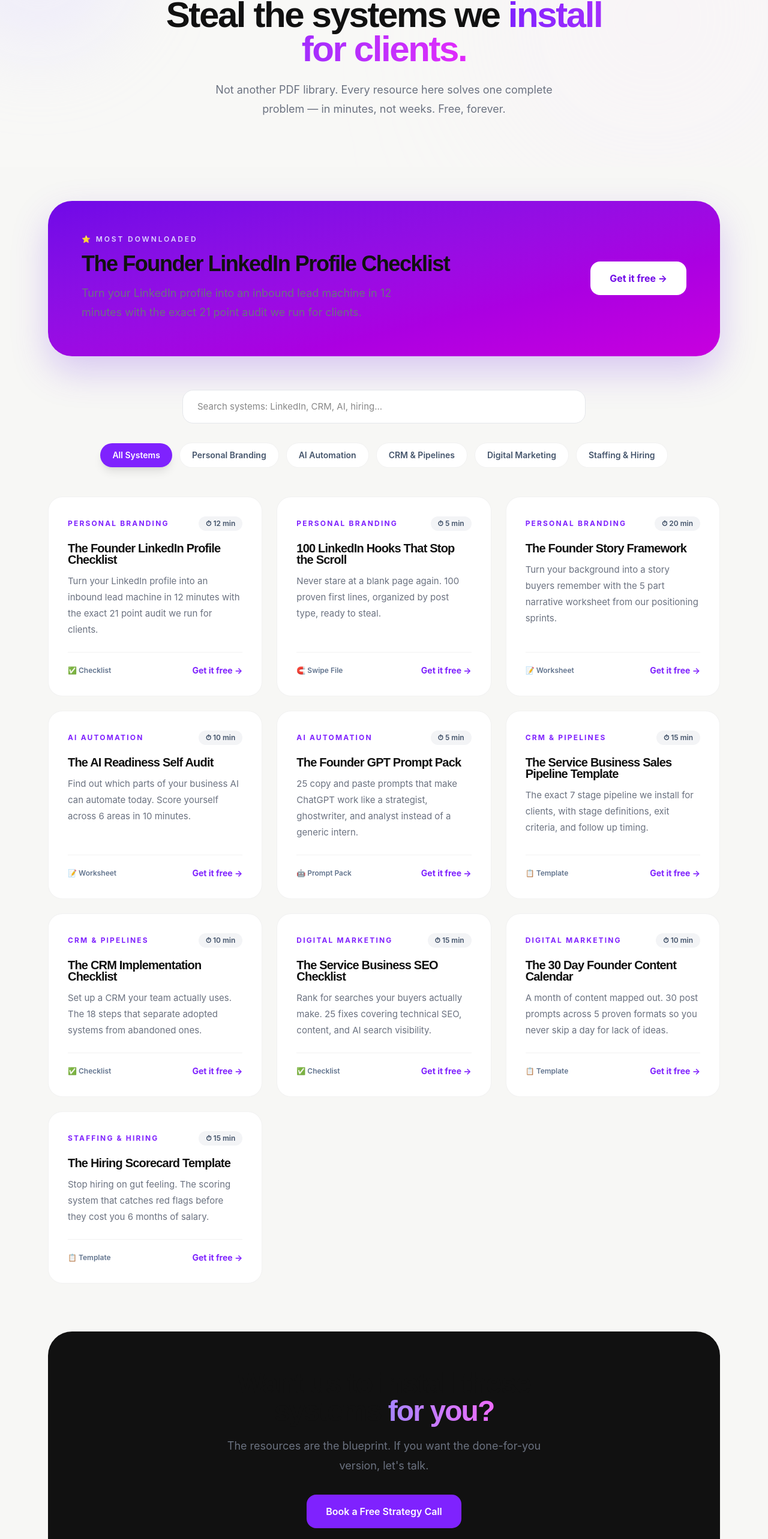
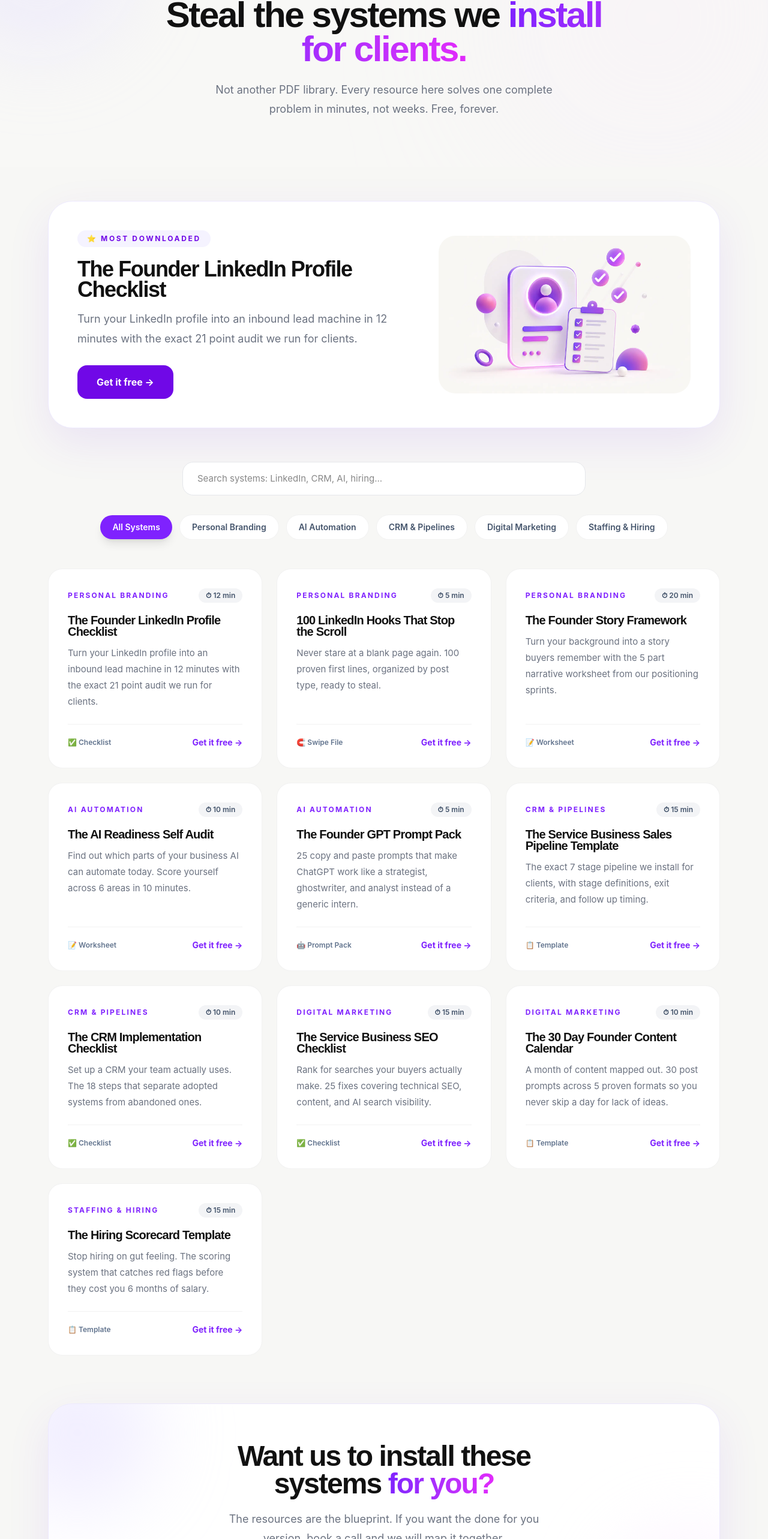
Before and after one commit to Socieas/socieas, a Next.js app: page /resources in a window 1280 px wide. Shown: the part 226-2792 px from the top of the page at 60% size. Built offline with nearby package versions, Linux system fonts and the light colour scheme.

Commit message:
Update page.tsx

```diff
--- a/app/resources/page.tsx
+++ b/app/resources/page.tsx
@@ -1,5 +1,6 @@
 // app/resources/page.tsx
 import Link from "next/link";
+import Image from "next/image";
 import Navbar from "@/components/Navbar";
 import Footer from "@/components/Footer";
 import FadeUp from "@/components/FadeUp";
@@ -38,7 +39,7 @@ export default function ResourcesPage() {
           <div className="absolute right-0 top-16 h-96 w-96 rounded-full bg-fuchsia-100/40 blur-[140px]" />
         </div>
 
-        <div className="relative mx-auto max-w-7xl px-6 lg:px-8 text-center">
+        <div className="relative mx-auto max-w-7xl px-6 text-center lg:px-8">
           <div className="inline-flex items-center gap-2 rounded-full border border-violet-200 bg-white px-5 py-2 text-sm font-semibold text-violet-700 shadow-sm">
             🧲 Free Founder Resources
           </div>
@@ -52,7 +53,7 @@ export default function ResourcesPage() {
 
           <p className="mx-auto mt-6 max-w-xl text-lg leading-8 text-slate-600">
             Not another PDF library. Every resource here solves one complete
-            problem — in minutes, not weeks. Free, forever.
+            problem in minutes, not weeks. Free, forever.
           </p>
         </div>
       </section>
@@ -63,22 +64,32 @@ export default function ResourcesPage() {
           <div className="mx-auto max-w-7xl">
             <Link
               href={`/resources/${featured.slug}`}
-              className="group grid gap-8 rounded-[40px] bg-gradient-to-br from-violet-700 to-fuchsia-600 p-10 text-white shadow-[0_25px_60px_rgba(124,58,237,0.25)] transition-all duration-300 hover:-translate-y-1 md:grid-cols-[1fr_auto] md:items-center md:p-14"
+              className="group grid gap-8 overflow-hidden rounded-[40px] border border-violet-100 bg-white p-8 shadow-[0_25px_70px_rgba(124,58,237,0.10)] transition-all duration-300 hover:-translate-y-1 md:grid-cols-[1fr_420px] md:items-center md:p-12"
             >
               <div>
-                <div className="text-xs font-semibold uppercase tracking-[0.24em] text-violet-200">
+                <div className="inline-flex items-center rounded-full bg-violet-50 px-4 py-1.5 text-xs font-bold uppercase tracking-[0.22em] text-violet-700">
                   ⭐ Most Downloaded
                 </div>
-                <h2 className="mt-4 max-w-2xl text-3xl font-black tracking-tight md:text-4xl">
+                <h2 className="mt-5 max-w-2xl text-3xl font-black tracking-tight md:text-4xl">
                   {featured.title}
                 </h2>
-                <p className="mt-4 max-w-xl text-lg leading-8 text-violet-100">
+                <p className="mt-4 max-w-xl text-lg leading-8 text-slate-600">
                   {featured.promise}
                 </p>
+                <span className="mt-7 inline-flex items-center justify-center rounded-2xl bg-violet-700 px-8 py-4 text-base font-bold text-white transition-all duration-300 group-hover:-translate-y-0.5 group-hover:bg-violet-800">
+                  Get it free →
+                </span>
               </div>
-              <span className="inline-flex items-center justify-center rounded-2xl bg-white px-8 py-4 text-base font-bold text-violet-700 transition-transform duration-300 group-hover:scale-105">
-                Get it free →
-              </span>
+              <div className="overflow-hidden rounded-[28px]">
+                <Image
+                  src={`/images/resources/${featured.slug}.webp`}
+                  alt={featured.title}
+                  width={1600}
+                  height={1000}
+                  priority
+                  className="h-auto w-full object-cover transition-transform duration-500 group-hover:scale-[1.03]"
+                />
+              </div>
             </Link>
           </div>
         </section>
@@ -96,20 +107,23 @@ export default function ResourcesPage() {
       {/* CTA */}
       <FadeUp>
         <section className="px-6 pb-24 sm:px-10 lg:px-20">
-          <div className="mx-auto max-w-7xl rounded-[40px] bg-[#111111] p-10 text-center md:p-16">
-            <h2 className="mx-auto max-w-2xl text-3xl font-black tracking-tight text-white md:text-5xl">
+          <div className="relative mx-auto max-w-7xl overflow-hidden rounded-[40px] border border-violet-100 bg-white p-10 text-center shadow-[0_25px_70px_rgba(124,58,237,0.10)] md:p-16">
+            <div className="pointer-events-none absolute -left-20 -top-20 h-64 w-64 rounded-full bg-violet-200/40 blur-3xl" />
+            <div className="pointer-events-none absolute -bottom-20 -right-20 h-64 w-64 rounded-full bg-fuchsia-100/50 blur-3xl" />
+
+            <h2 className="relative mx-auto max-w-2xl text-3xl font-black tracking-tight md:text-5xl">
               Want us to install these systems{" "}
-              <span className="bg-gradient-to-r from-violet-400 to-fuchsia-400 bg-clip-text text-transparent">
+              <span className="bg-gradient-to-r from-violet-600 to-fuchsia-500 bg-clip-text text-transparent">
                 for you?
               </span>
             </h2>
-            <p className="mx-auto mt-5 max-w-xl text-lg leading-8 text-slate-400">
-              The resources are the blueprint. If you want the done-for-you
-              version, let's talk.
+            <p className="relative mx-auto mt-5 max-w-xl text-lg leading-8 text-slate-600">
+              The resources are the blueprint. If you want the done for you
+              version, book a call and we will map it together.
             </p>
             <Link
               href="/contact"
-              className="mt-8 inline-flex items-center justify-center rounded-2xl bg-violet-600 px-8 py-4 text-base font-semibold text-white transition-all duration-300 hover:-translate-y-1 hover:bg-violet-500"
+              className="relative mt-8 inline-flex items-center justify-center rounded-2xl bg-violet-700 px-8 py-4 text-base font-semibold text-white shadow-[0_18px_45px_rgba(109,40,217,0.18)] transition-all duration-300 hover:-translate-y-1 hover:bg-violet-800"
             >
               Book a Free Strategy Call
             </Link>
```
